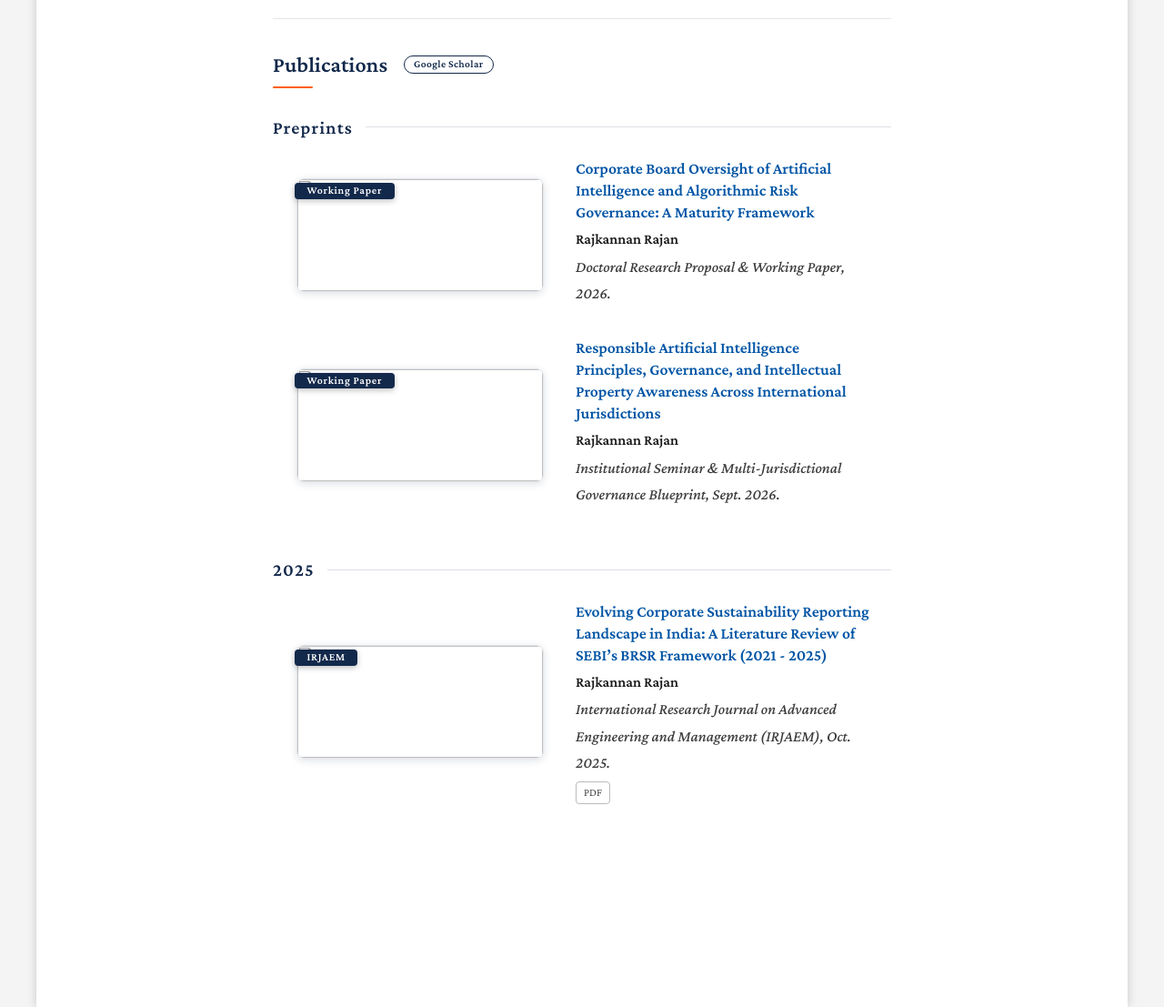
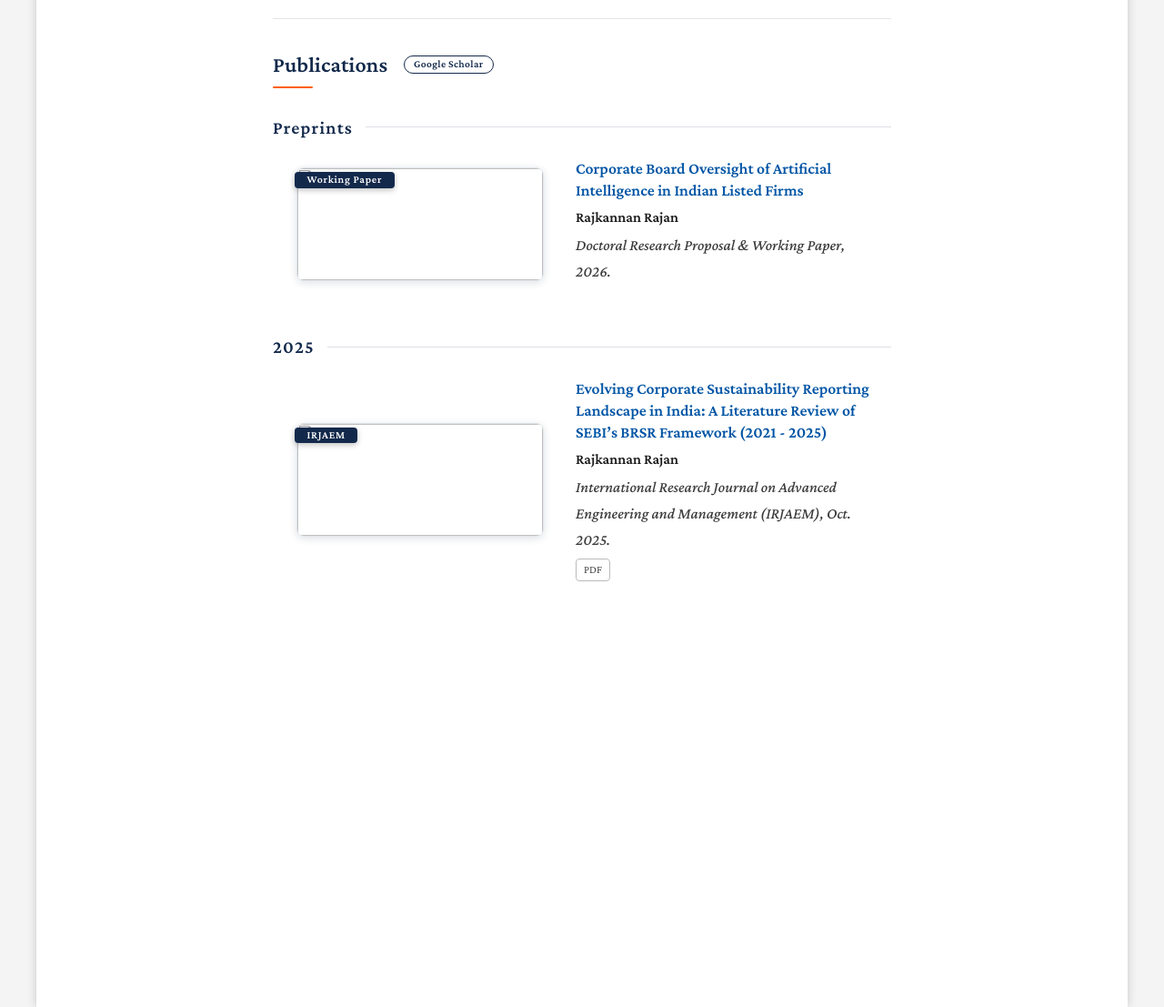
Before and after one commit to rajkannanrajan/rajkannanrajan.github.io, a Jekyll site: the page built from publications.md, in a window 1280 px wide and 1372 px high. Shown: the part 265-1372 px from the top of the window at 91% size. Built offline with Jekyll 4.4.1, drawn with Linux system fonts in a browser that asks for light colours; a style sheet for code colours, icons or effects is not loaded.

Commit message:
Modify preprint title and remove an entry
Updated the title of a preprint and removed another entry.

```diff
--- a/_data/preprints.yml
+++ b/_data/preprints.yml
@@ -1,12 +1,6 @@
 main:
-  - title: "Corporate Board Oversight of Artificial Intelligence and Algorithmic Risk Governance: A Maturity Framework"
+  - title: "Corporate Board Oversight of Artificial Intelligence in Indian Listed Firms"
     authors: "<strong>Rajkannan Rajan</strong>"
     conference_short: "Working Paper"
     conference: "Doctoral Research Proposal & Working Paper, 2026."
     year: 2026
-
-  - title: "Responsible Artificial Intelligence Principles, Governance, and Intellectual Property Awareness Across International Jurisdictions"
-    authors: "<strong>Rajkannan Rajan</strong>"
-    conference_short: "Working Paper"
-    conference: "Institutional Seminar & Multi-Jurisdictional Governance Blueprint, Sept. 2026."
-    year: 2026
```
